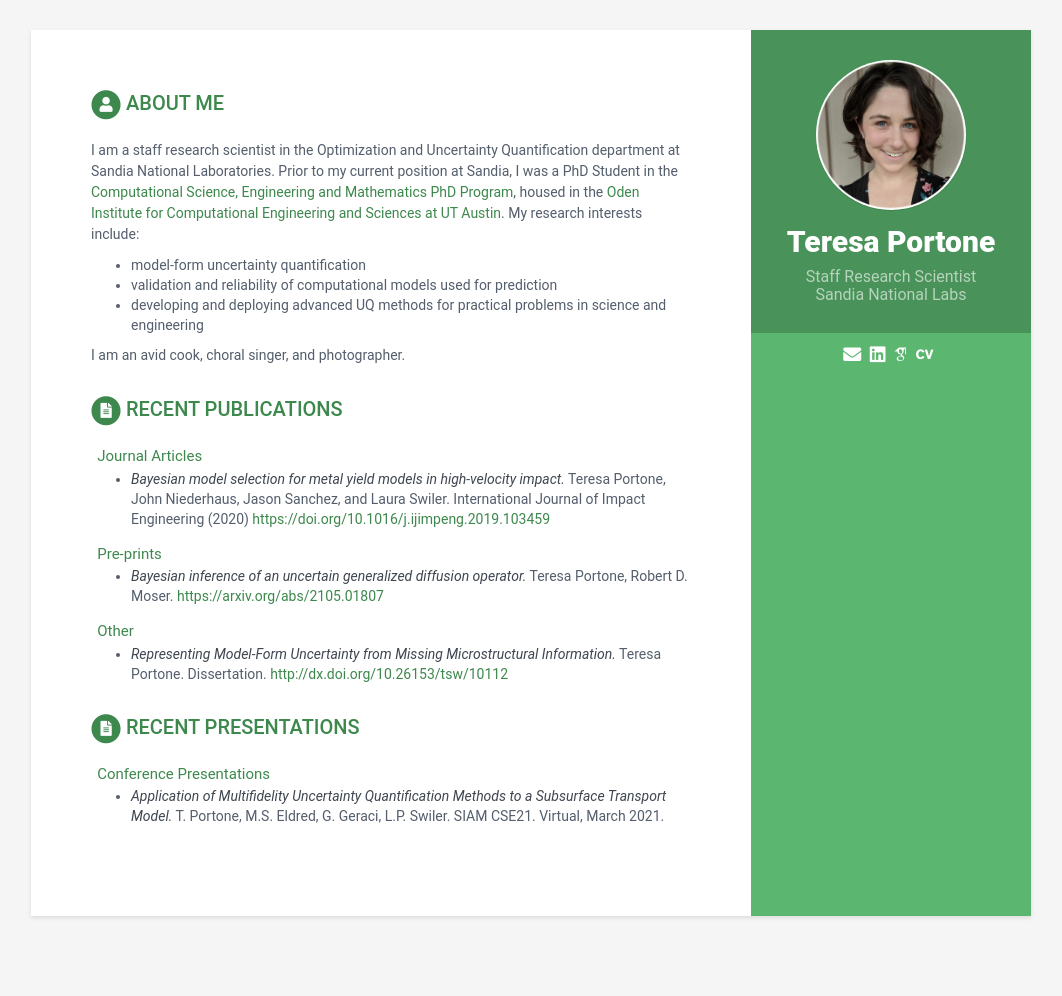
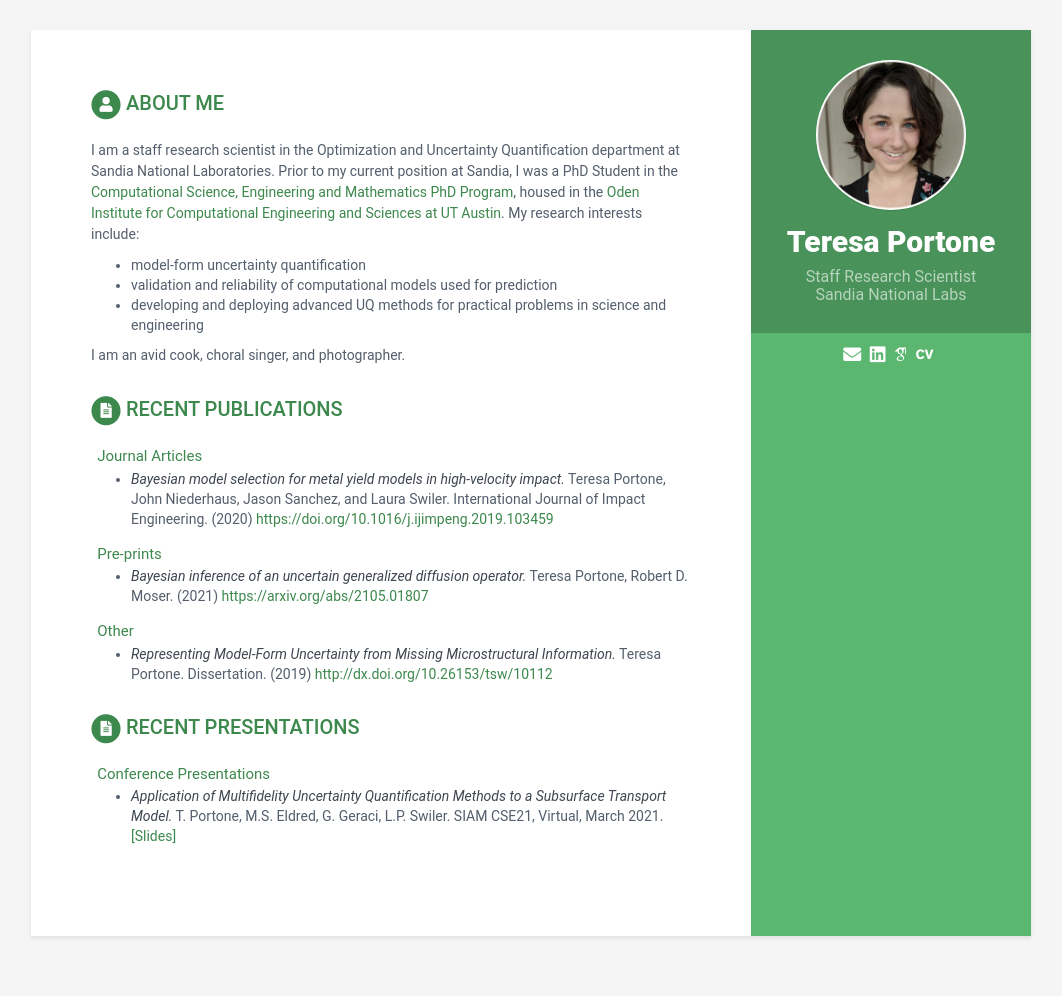
Before and after one commit to teresaportone/teresaportone.github.io, a Jekyll site: the page built from index.html, in a window 1280 px wide. Shown: the whole page, without its empty margins (109-1171 px from the left). Built offline with Jekyll 4.4.1, drawn with Linux system fonts in a browser that asks for light colours; some web fonts are replaced.

```diff
--- a/_includes/presentations.html
+++ b/_includes/presentations.html
@@ -20,9 +20,9 @@
   <div class="item">
     <ul class="presentations-list">
   {% for presentation in presentations.conference-talks %}
-    <li class="publication-item"> <div class="publication-title">{{ presentation.title }}</div> {{ presentation.authors }} {{ presentation.conference }}
+    <li class="publication-item"> <div class="publication-title">{{ presentation.title }}.</div> {{ presentation.authors }}. {{ presentation.conference }}.
     {% if presentation.link %}
-      <a href="{{ presentation.link }}">{{ presentation.link }}</a>
+      <a href="{{ presentation.link }}">[Slides]</a>
     {% endif %}
     </li>
   {% endfor %}
--- a/_includes/publications.html
+++ b/_includes/publications.html
@@ -20,7 +20,10 @@
   <div class="item">
     <ul class="publications-list">
   {% for publication in publications.papers %}
-    <li class="publication-item"> <div class="publication-title">{{ publication.title }}</div> {{ publication.authors }} {{ publication.journal }}
+    <li class="publication-item"> <div class="publication-title">{{ publication.title }}.</div> {{ publication.authors }}. {{ publication.journal }}.
+    {% if publication.year %}
+      ({{ publication.year }})
+    {% endif %}
     {% if publication.link %}
       <a href="{{ publication.link }}">{{ publication.link }}</a>
     {% endif %}
@@ -40,7 +43,10 @@
   <div class="item">
     <ul class="publications-list">
   {% for publication in publications.preprints %}
-    <li class="publication-item"> <div class="publication-title">{{ publication.title }}</div> {{ publication.authors }}
+    <li class="publication-item"> <div class="publication-title">{{ publication.title }}.</div> {{ publication.authors }}.
+    {% if publication.year %}
+      ({{ publication.year }})
+    {% endif %}
     {% if publication.link %}
       <a href="{{ publication.link }}">{{ publication.link }}</a>
     {% endif %}
@@ -60,7 +66,13 @@
   <div class="item">
     <ul class="publications-list">
   {% for publication in publications.other %}
-  <li class="publication-item"> <div class="publication-title">{{ publication.title }}</div> {{ publication.authors }} {{ publication.type }}
+  <li class="publication-item"> <div class="publication-title">{{ publication.title }}.</div> {{ publication.authors }}.
+    {% if publication.type %}
+      {{ publication.type }}.
+    {% endif %}
+    {% if publication.year %}
+      ({{ publication.year }})
+    {% endif %}
     {% if publication.link %}
       <a href="{{ publication.link }}">{{ publication.link }}</a>
     {% endif %}
```
Also changed, not shown: _data/data.yml (+15 -12 lines), 1 other file.
